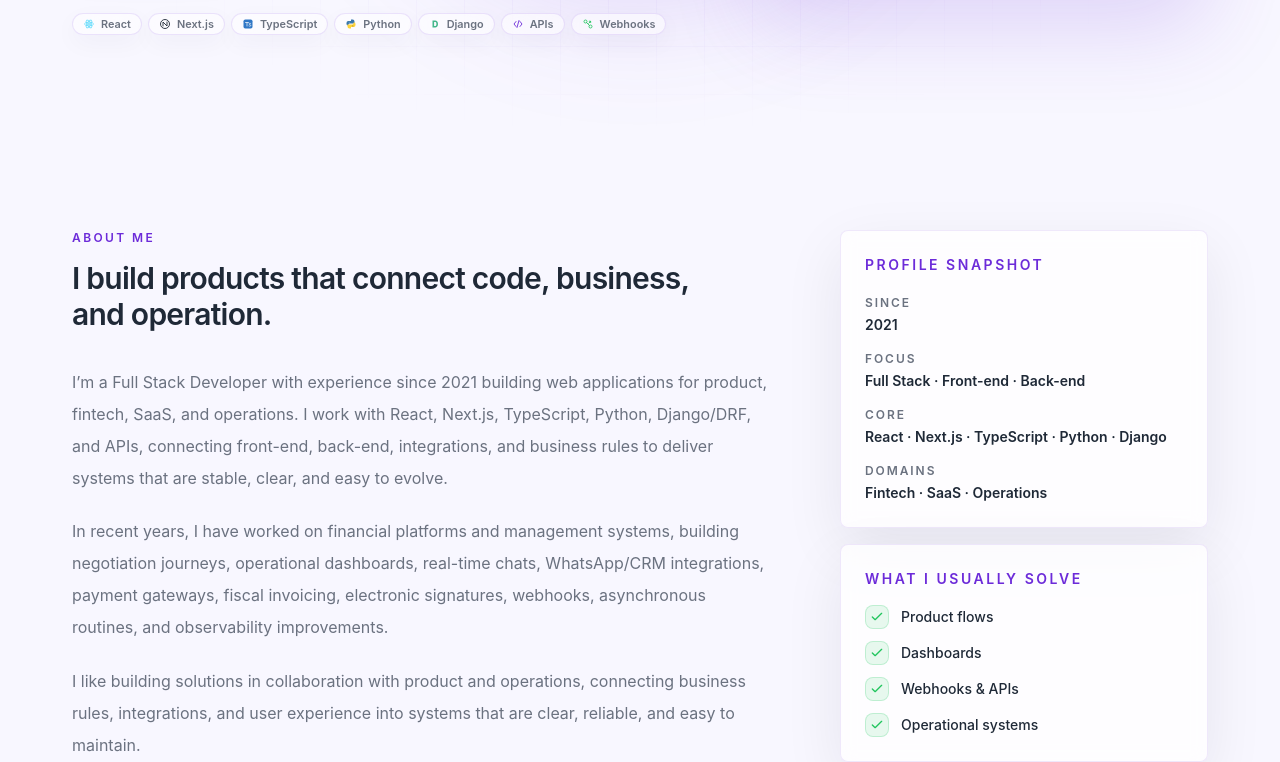
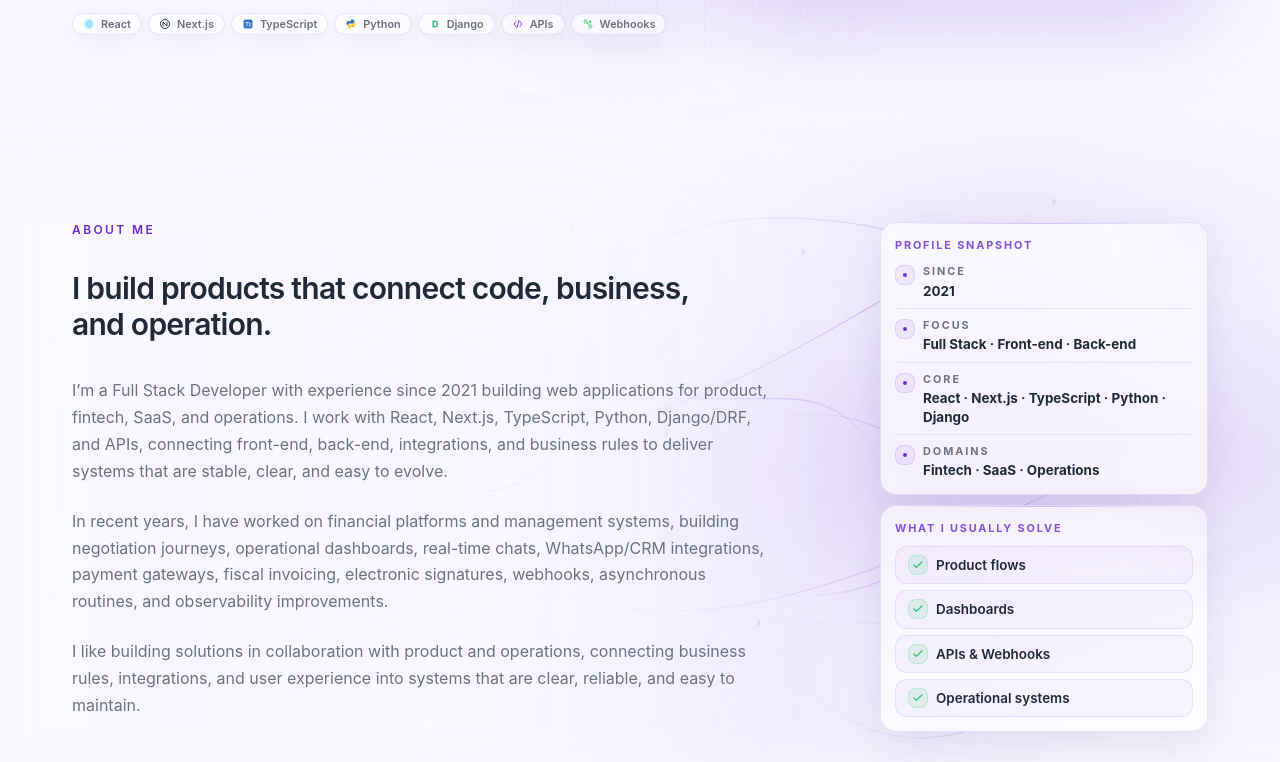
Before and after one commit to thalesfelippe/portfolio, a React (Vite) app: page / in a window 1280 px wide. Shown: the part 658-1420 px from the top of the page. Built offline with nearby package versions, Linux system fonts and the light colour scheme.

Commit message:
feat: balance about section layout

```diff
--- a/src/components/About.tsx
+++ b/src/components/About.tsx
@@ -1,7 +1,8 @@
+import type { ReactNode } from 'react'
 import type { Language } from '../i18n/translations'
 import { translations } from '../i18n/translations'
 import { LanguageTransitionText } from './LanguageTransitionText'
-import { Card, SectionTitle } from './ui'
+import { SectionTitle } from './ui'
 
 type AboutProps = {
   language: Language
@@ -26,16 +27,221 @@
   )
 }
 
+function ProfileMarker() {
+  return (
+    <span
+      aria-hidden="true"
+      className="mt-0.5 grid h-5 w-5 shrink-0 place-items-center rounded-lg border border-violet/12 bg-violet/8 text-violet dark:border-soft-lavender/12 dark:bg-soft-lavender/8 dark:text-soft-lavender"
+    >
+      <span className="h-1 w-1 rounded-full bg-current" />
+    </span>
+  )
+}
+
+function AboutCardShell({
+  children,
+  title,
+}: {
+  children: ReactNode
+  title: ReactNode
+}) {
+  return (
+    <section className="group relative overflow-hidden rounded-2xl border border-violet/12 bg-white/68 p-3.5 shadow-[0_14px_42px_rgba(31,17,71,0.08)] backdrop-blur-xl transition duration-300 hover:-translate-y-0.5 hover:border-violet/22 hover:shadow-[0_18px_52px_rgba(108,43,217,0.11)] motion-reduce:transition-none motion-reduce:hover:translate-y-0 dark:border-soft-lavender/12 dark:bg-[#111528]/70 dark:shadow-[0_18px_52px_rgba(0,0,0,0.2)]">
+      <div className="pointer-events-none absolute inset-x-3.5 top-0 h-px bg-gradient-to-r from-transparent via-violet/28 to-transparent dark:via-soft-lavender/24" />
+      <div className="pointer-events-none absolute right-[-3rem] top-[-3rem] h-20 w-20 rounded-full bg-violet/8 blur-2xl dark:bg-soft-lavender/8" />
+      <div className="relative grid gap-2.5">
+        <h3 className="text-[0.68rem] font-bold uppercase tracking-[0.17em] text-violet/82 dark:text-soft-lavender/82">
+          {title}
+        </h3>
+        {children}
+      </div>
+    </section>
+  )
+}
+
+function AboutSnapshotCard({ language }: AboutProps) {
+  const t = translations[language]
+
+  return (
+    <AboutCardShell
+      title={
+        <LanguageTransitionText
+          as="span"
+          mode="fade"
+          reserveText={[
+            translations.en.about.snapshotTitle,
+            translations.pt.about.snapshotTitle,
+          ]}
+          text={t.about.snapshotTitle}
+        />
+      }
+    >
+      <dl className="divide-y divide-violet/10 dark:divide-soft-lavender/10">
+        {t.about.snapshot.map((item, index) => (
+          <div className="flex gap-2 py-2 first:pt-0 last:pb-0" key={item.label}>
+            <ProfileMarker />
+            <div className="min-w-0">
+              <dt className="text-[0.68rem] font-bold uppercase tracking-[0.18em] text-muted-text dark:text-slate-400">
+                <LanguageTransitionText
+                  as="span"
+                  mode="fade"
+                  reserveText={[
+                    translations.en.about.snapshot[index].label,
+                    translations.pt.about.snapshot[index].label,
+                  ]}
+                  text={item.label}
+                />
+              </dt>
+              <dd className="mt-0.5 text-[0.84rem] font-bold leading-snug text-dark-text dark:text-white">
+                <LanguageTransitionText
+                  as="span"
+                  mode="fade"
+                  reserveText={[
+                    translations.en.about.snapshot[index].value,
+                    translations.pt.about.snapshot[index].value,
+                  ]}
+                  text={item.value}
+                />
+              </dd>
+            </div>
+          </div>
+        ))}
+      </dl>
+    </AboutCardShell>
+  )
+}
+
+function AboutSolveCard({ language }: AboutProps) {
+  const t = translations[language]
+
+  return (
+    <AboutCardShell
+      title={
+        <LanguageTransitionText
+          as="span"
+          mode="fade"
+          reserveText={[
+            translations.en.about.usuallySolveTitle,
+            translations.pt.about.usuallySolveTitle,
+          ]}
+          text={t.about.usuallySolveTitle}
+        />
+      }
+    >
+      <ul className="grid gap-1.5">
+        {t.about.usuallySolve.map((item, index) => (
+          <li
+            className="flex items-center gap-2 rounded-xl border border-violet/10 bg-violet/[0.035] px-3 py-2 text-[0.84rem] font-semibold text-dark-text dark:border-soft-lavender/10 dark:bg-soft-lavender/[0.045] dark:text-slate-100"
+            key={item}
+          >
+            <span className="grid h-5 w-5 shrink-0 place-items-center rounded-lg border border-success-accent/18 bg-success-accent/10 text-success-accent [&>svg]:h-3.5 [&>svg]:w-3.5">
+              <CheckIcon />
+            </span>
+            <LanguageTransitionText
+              as="span"
+              mode="fade"
+              reserveText={[
+                translations.en.about.usuallySolve[index],
+                translations.pt.about.usuallySolve[index],
+              ]}
+              text={item}
+            />
+          </li>
+        ))}
+      </ul>
+    </AboutCardShell>
+  )
+}
+
+function AboutBackground() {
+  return (
+    <div
+      aria-hidden="true"
+      className="pointer-events-none absolute inset-y-[-4rem] left-1/2 w-screen -translate-x-1/2 overflow-hidden [mask-image:linear-gradient(to_bottom,transparent_0%,rgba(0,0,0,0.95)_18%,rgba(0,0,0,0.95)_82%,transparent_100%)]"
+    >
+      <div className="absolute inset-0 bg-[radial-gradient(ellipse_at_82%_48%,rgba(108,43,217,0.18),rgba(185,167,255,0.08)_30%,transparent_68%)] dark:bg-[radial-gradient(ellipse_at_82%_48%,rgba(108,43,217,0.26),rgba(185,167,255,0.08)_34%,transparent_72%)]" />
+      <div className="absolute inset-0 bg-[linear-gradient(115deg,transparent_0%,transparent_42%,rgba(108,43,217,0.06)_64%,transparent_86%)] dark:bg-[linear-gradient(115deg,transparent_0%,transparent_42%,rgba(185,167,255,0.055)_64%,transparent_86%)]" />
+
+      <svg
+        className="absolute inset-0 h-full w-full text-violet/44 dark:text-soft-lavender/36"
+        fill="none"
+        preserveAspectRatio="none"
+        viewBox="0 0 1440 620"
+      >
+        <defs>
+          <linearGradient id="about-line-fade" x1="0" x2="1" y1="0" y2="0">
+            <stop offset="0%" stopColor="currentColor" stopOpacity="0" />
+            <stop offset="28%" stopColor="currentColor" stopOpacity="0.035" />
+            <stop offset="58%" stopColor="currentColor" stopOpacity="0.18" />
+            <stop offset="82%" stopColor="currentColor" stopOpacity="0.62" />
+            <stop offset="100%" stopColor="currentColor" stopOpacity="0" />
+          </linearGradient>
+          <radialGradient id="about-node-fade" cx="82%" cy="48%" r="58%">
+            <stop offset="0%" stopColor="currentColor" stopOpacity="0.62" />
+            <stop offset="52%" stopColor="currentColor" stopOpacity="0.18" />
+            <stop offset="100%" stopColor="currentColor" stopOpacity="0" />
+          </radialGradient>
+        </defs>
+        <g stroke="url(#about-line-fade)" strokeLinecap="round" strokeWidth="1">
+          <path d="M104 430 C246 286 392 248 572 266 C760 284 884 210 1184 92" />
+          <path d="M186 146 C342 224 508 214 680 142 C830 80 1004 94 1296 190" />
+          <path d="M80 532 C284 404 452 374 656 408 C836 438 994 386 1330 274" />
+          <path d="M296 322 H532 C606 322 642 286 642 224 V112" />
+          <path d="M748 276 V346 C748 400 786 426 852 426 H1236" />
+          <path d="M410 90 V164 C410 218 446 248 506 248 H880 C960 248 1000 286 1000 356 V530" />
+          <path d="M902 132 C962 178 1020 190 1098 164 C1180 138 1246 158 1348 234" />
+          <path d="M694 482 C780 444 848 448 932 492 C1018 536 1108 522 1266 448" />
+        </g>
+        <g fill="url(#about-node-fade)">
+          {[
+            [186, 146],
+            [296, 322],
+            [410, 90],
+            [506, 248],
+            [572, 266],
+            [642, 112],
+            [748, 276],
+            [852, 426],
+            [902, 132],
+            [1000, 356],
+            [1098, 164],
+            [1184, 92],
+            [1236, 426],
+            [1296, 190],
+            [1330, 274],
+          ].map(([cx, cy]) => (
+            <circle
+              cx={cx}
+              cy={cy}
+              key={`${cx}-${cy}`}
+              r="3.5"
+            />
+          ))}
+        </g>
+        <g stroke="url(#about-line-fade)" strokeWidth="1">
+          <circle cx="1040" cy="190" r="66" />
+          <circle cx="1192" cy="366" r="96" />
+          <ellipse cx="910" cy="332" rx="148" ry="72" />
+        </g>
+      </svg>
+
+      <div className="absolute inset-0 bg-[linear-gradient(90deg,#F8F7FF_0%,rgba(248,247,255,0.78)_42%,transparent_72%)] dark:bg-[linear-gradient(90deg,#070a18_0%,rgba(7,10,24,0.74)_42%,transparent_72%)]" />
+    </div>
+  )
+}
+
 export function About({ language }: AboutProps) {
   const t = translations[language]
 
   return (
     <section
       aria-labelledby="about-title"
-      className="grid gap-8 py-12 lg:grid-cols-[minmax(0,1fr)_23rem] lg:gap-16 lg:py-20"
+      className="relative isolate grid gap-7 py-11 lg:grid-cols-[minmax(0,1fr)_20.5rem] lg:gap-10 lg:py-18"
       id="about"
     >
-      <div className="grid max-w-3xl gap-8">
+      <AboutBackground />
+
+      <div className="relative z-10 grid max-w-[44rem] gap-4">
         <SectionTitle
           eyebrow={
             <LanguageTransitionText
@@ -62,7 +268,7 @@
           }
         />
 
-        <div className="grid gap-5 text-base leading-8 text-muted-text dark:text-slate-300">
+        <div className="grid gap-2.5 text-base leading-[1.68] text-muted-text dark:text-slate-300">
           {t.about.paragraphs.map((paragraph, index) => (
             <p key={paragraph}>
               <LanguageTransitionText
@@ -79,43 +285,9 @@
         </div>
       </div>
 
-      <aside className="grid gap-4">
-        <Card className="grid gap-5 p-6">
-          <h3 className="text-sm font-semibold uppercase tracking-[0.18em] text-violet dark:text-soft-lavender">
-            {t.about.snapshotTitle}
-          </h3>
-          <dl className="grid gap-4">
-            {t.about.snapshot.map((item) => (
-              <div key={item.label}>
-                <dt className="text-xs font-semibold uppercase tracking-[0.16em] text-muted-text dark:text-slate-400">
-                  {item.label}
-                </dt>
-                <dd className="mt-1 text-sm font-semibold text-dark-text dark:text-white">
-                  {item.value}
-                </dd>
-              </div>
-            ))}
-          </dl>
-        </Card>
-
-        <Card className="grid gap-4 p-6">
-          <h3 className="text-sm font-semibold uppercase tracking-[0.18em] text-violet dark:text-soft-lavender">
-            {t.about.usuallySolveTitle}
-          </h3>
-          <ul className="grid gap-3">
-            {t.about.usuallySolve.map((item) => (
-              <li
-                className="flex items-center gap-3 text-sm font-medium text-dark-text dark:text-slate-200"
-                key={item}
-              >
-                <span className="grid h-6 w-6 shrink-0 place-items-center rounded-lg border border-success-accent/20 bg-success-accent/10 text-success-accent">
-                  <CheckIcon />
-                </span>
-                {item}
-              </li>
-            ))}
-          </ul>
-        </Card>
+      <aside className="relative z-10 grid gap-2.5">
+        <AboutSnapshotCard language={language} />
+        <AboutSolveCard language={language} />
       </aside>
     </section>
   )
--- a/src/i18n/content.ts
+++ b/src/i18n/content.ts
@@ -159,7 +159,7 @@
       usuallySolve: [
         'Product flows',
         'Dashboards',
-        'Webhooks & APIs',
+        'APIs & Webhooks',
         'Operational systems',
       ],
     },
@@ -401,7 +401,7 @@
       usuallySolve: [
         'Fluxos de produto',
         'Dashboards',
-        'Webhooks & APIs',
+        'APIs & Webhooks',
         'Sistemas operacionais',
       ],
     },
```
